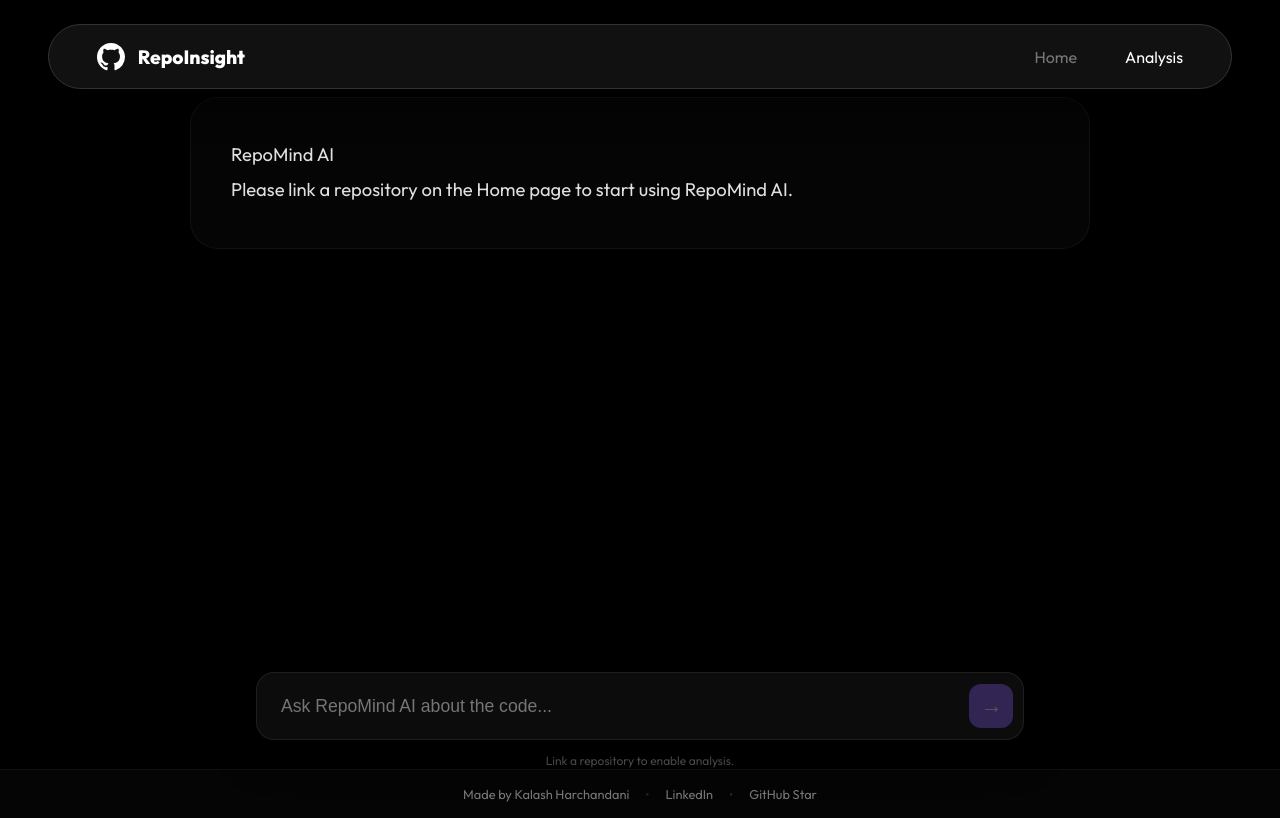
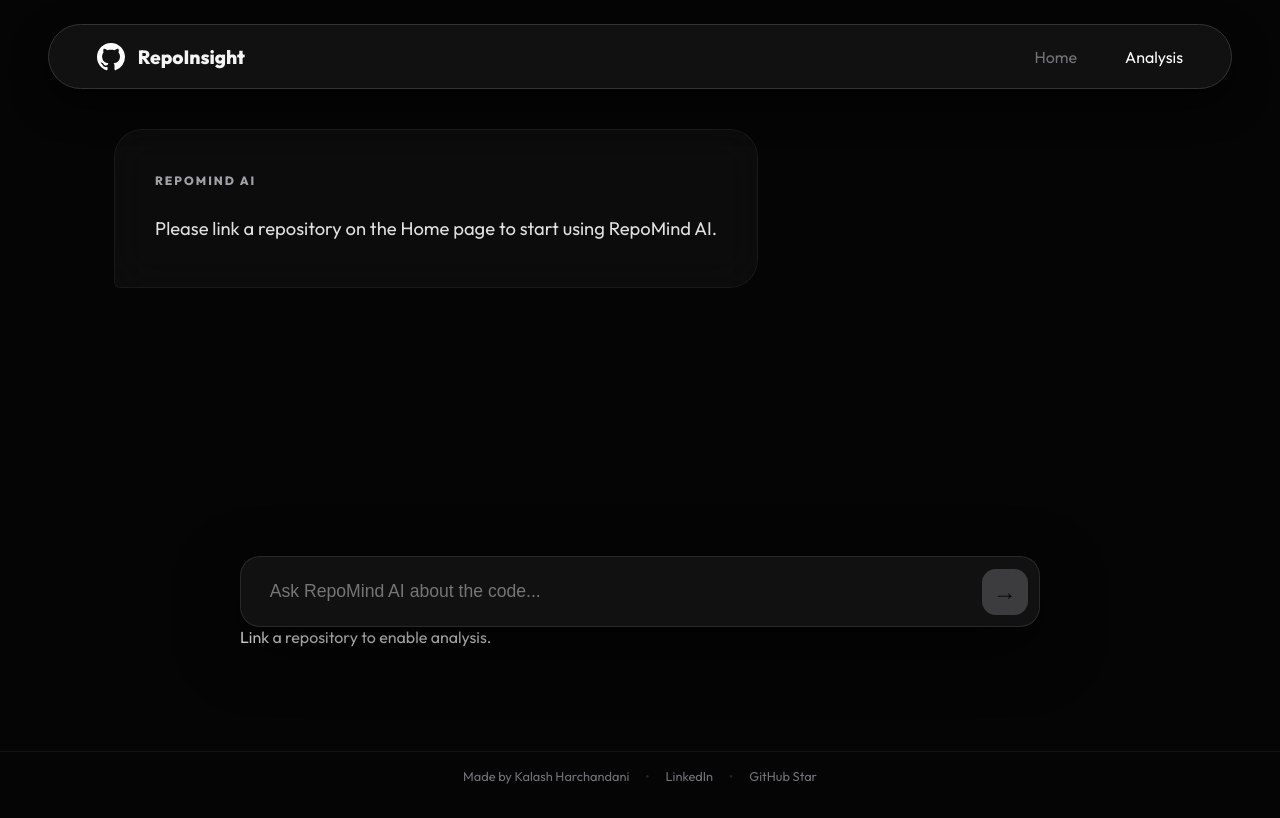
Before and after one commit to Kalash-Harchandani/repoinsight-ai, a React (Create React App) app in the folder client/: page / in a window 1280 px wide. Both pictures are taken after a click on the element "Analysis". Built offline with nearby package versions, Linux system fonts and the light colour scheme.

Commit message:
feat: finalize repomind ai ui refinements and fix query bug

```diff
--- a/client/src/App.js
+++ b/client/src/App.js
@@ -11,15 +11,15 @@
   const [indexing, setIndexing] = useState(false);
   const [indexed, setIndexed] = useState(false);
   const [question, setQuestion] = useState('');
+  const [messages, setMessages] = useState([]);
   const [querying, setQuerying] = useState(false);
-  const [answer, setAnswer] = useState('');
 
   const handleViewChange = (newView) => {
     if (newView === 'home' && (view === 'query' || indexed)) {
       setRepoUrl('');
       setIndexed(false);
       setQuestion('');
-      setAnswer('');
+      setMessages([]);
     }
     setView(newView);
   };
@@ -48,10 +48,16 @@
     }
   };
 
-  const handleQuery = async (pilledQuestion) => {
+  const handleQuery = async (pilledQuestion, isHidden = false) => {
     const q = pilledQuestion || question;
     if (!repoUrl || !q) return;
+
+    // Add user message to history
+    const userMessage = { role: 'user', content: q, hidden: isHidden };
+    setMessages(prev => [...prev, userMessage]);
+    setQuestion('');
     setQuerying(true);
+
     try {
       const response = await fetch('http://localhost:5005/api/query', {
         method: 'POST',
@@ -59,7 +65,10 @@
         body: JSON.stringify({ repoUrl, question: q }),
       });
       const data = await response.json();
-      setAnswer(data.answer);
+
+      // Add AI response to history
+      const aiMessage = { role: 'ai', content: data.answer };
+      setMessages(prev => [...prev, aiMessage]);
     } catch (err) {
       alert('Failed to query backend.');
     } finally {
@@ -87,7 +96,7 @@
             setQuestion={setQuestion}
             handleQuery={handleQuery}
             querying={querying}
-            answer={answer}
+            messages={messages}
           />
         )}
       </main>
--- a/client/src/components/AnalysisView.js
+++ b/client/src/components/AnalysisView.js
@@ -27,8 +27,9 @@
   );
 };
 
-const AnalysisView = ({ repoUrl, question, setQuestion, handleQuery, querying, answer }) => {
+const AnalysisView = ({ repoUrl, question, setQuestion, handleQuery, querying, messages }) => {
   const [summaryRequested, setSummaryRequested] = useState(false);
+  const scrollRef = React.useRef(null);
 
   const getRepoName = (url) => {
     if (!url) return '';
@@ -42,30 +43,52 @@
   const repoName = getRepoName(repoUrl);
 
   useEffect(() => {
-    if (repoUrl && !answer && !querying && !summaryRequested) {
+    if (repoUrl && messages.length === 0 && !querying && !summaryRequested) {
       setSummaryRequested(true);
-      handleQuery('Give me a high-level technical summary of this repository, its architecture, and main purpose.');
+      handleQuery('Provide a concise technical summary (max 150 words) of this repository. Use strong bullet points for architecture and purpose.', true);
     }
-  }, [repoUrl, answer, querying, summaryRequested, handleQuery]);
+  }, [repoUrl, messages.length, querying, summaryRequested, handleQuery]);
+
+  useEffect(() => {
+    if (scrollRef.current) {
+      scrollRef.current.scrollTop = scrollRef.current.scrollHeight;
+    }
+  }, [messages, querying]);
 
   return (
     <div className="repomind-chat-container animate">
       {/* Scrollable Chat Area */}
-      <div className="chat-scroll-area">
-        <div className="message-bubble message-ai">
-          <div className="bubble-header">
-            {repoUrl ? `RepoMind AI : ${repoName}` : 'RepoMind AI'}
+      <div className="chat-scroll-area" ref={scrollRef}>
+        {messages.length === 0 && !querying && (
+          <div className="message-bubble message-ai initial-msg">
+            <div className="bubble-header">RepoMind AI</div>
+            <div className="bubble-content">
+              {repoUrl ? 'Initializing technical analysis...' : 'Please link a repository on the Home page to start using RepoMind AI.'}
+            </div>
           </div>
-          <div className="bubble-content">
-            {querying ? (
-              <div className="animate">RepoMind is thinking...</div>
-            ) : answer ? (
-              <Typewriter text={answer} />
-            ) : (
-              <div>{repoUrl ? 'RepoMind AI is ready. What would you like to know about this codebase?' : 'Please link a repository on the Home page to start using RepoMind AI.'}</div>
-            )}
+        )}
+
+        {messages.filter(m => !m.hidden).map((msg, idx, filtered) => (
+          <div key={idx} className={`message-bubble ${msg.role === 'ai' ? 'message-ai' : 'message-user'}`}>
+            <div className="bubble-header">
+              {msg.role === 'ai' ? `RepoMind AI : ${repoName}` : 'YOU'}
+            </div>
+            <div className="bubble-content">
+              {msg.role === 'ai' && idx === filtered.length - 1 ? (
+                <Typewriter text={msg.content} />
+              ) : (
+                <div style={{ whiteSpace: 'pre-wrap' }}>{msg.content}</div>
+              )}
+            </div>
           </div>
-        </div>
+        ))}
+
+        {querying && (
+          <div className="message-bubble message-ai thinking">
+            <div className="bubble-header">RepoMind AI</div>
+            <div className="bubble-content animate">RepoMind is thinking...</div>
+          </div>
+        )}
       </div>
 
       {/* Sticky Bottom Input Bar */}
--- a/client/src/index.css
+++ b/client/src/index.css
@@ -1,14 +1,14 @@
 @import url('https://fonts.googleapis.com/css2?family=Outfit:wght@300;400;600;800&display=swap');
 
 :root {
-  --primary: #8b5cf6;
-  --primary-glow: rgba(139, 92, 246, 0.4);
-  --bg-black: #000000;
-  --bg-card: #080808;
-  --border: #161616;
-  --text-main: #ffffff;
-  --text-dim: #777777;
-  --glass: rgba(0, 0, 0, 0.85);
+  --primary: #a1a1aa; /* Very Subtle Zinc/Silver */
+  --primary-glow: rgba(161, 161, 170, 0.15);
+  --bg-black: #050505;
+  --bg-card: #0c0c0c;
+  --border: rgba(255, 255, 255, 0.05);
+  --text-main: #f4f4f5;
+  --text-dim: #71717a;
+  --glass: rgba(0, 0, 0, 0.9);
 }
 
 * {
@@ -21,9 +21,9 @@
   font-family: 'Outfit', sans-serif;
   background-color: var(--bg-black);
   color: var(--text-main);
-  overflow-x: hidden;
+  overflow: hidden;
   -webkit-font-smoothing: antialiased;
-  min-height: 100vh;
+  height: 100vh;
 }
 
 /* Background Grid */
@@ -31,7 +31,7 @@
 
 
 .App {
-  min-height: 100vh;
+  height: 100vh;
   display: flex;
   flex-direction: column;
 }
@@ -102,8 +102,12 @@
 }
 
 .view-analysis {
-  align-items: flex-start;
-  padding: 2rem;
+  height: 100%;
+  display: flex;
+  flex-direction: column;
+  padding: 4rem 0; /* Final generous spacing from navbar and footer */
+  overflow: hidden;
+  position: relative;
 }
 
 .content-wrapper {
@@ -278,41 +282,54 @@
   display: flex;
   flex-direction: column;
   width: 100%;
-  max-width: 900px;
+  max-width: 1100px;
   margin: 0 auto;
-  height: calc(100vh - 160px);
+  height: 100%;
   position: relative;
+  padding: 0 1.5rem 140px 1.5rem;
 }
 
 .chat-scroll-area {
   flex: 1;
   overflow-y: auto;
-  padding-bottom: 120px; /* Space for input bar */
   display: flex;
   flex-direction: column;
+  padding-right: 0.5rem;
+  scrollbar-width: thin;
+  scrollbar-color: rgba(255, 255, 255, 0.1) transparent;
+}
+
+.chat-scroll-area::-webkit-scrollbar {
+  width: 6px;
+}
+.chat-scroll-area::-webkit-scrollbar-track {
+  background: transparent;
+}
+.chat-scroll-area::-webkit-scrollbar-thumb {
+  background: rgba(255, 255, 255, 0.1);
+  border-radius: 10px;
 }
 
 .chat-input-wrapper {
-  position: fixed;
-  bottom: 2rem;
+  position: absolute;
+  bottom: 2.5rem;
   left: 50%;
   transform: translateX(-50%);
-  width: 100%;
+  width: calc(100% - 2rem);
   max-width: 800px;
-  padding: 0 1rem;
   z-index: 100;
 }
 
 .chat-input-container {
-  background: rgba(15, 15, 15, 0.8);
-  backdrop-filter: blur(20px);
-  border: 1px solid rgba(255, 255, 255, 0.08);
-  border-radius: 18px;
-  padding: 0.6rem 0.6rem 0.6rem 1.5rem;
+  background: rgba(20, 20, 20, 0.85);
+  backdrop-filter: blur(25px);
+  border: 1px solid rgba(255, 255, 255, 0.1);
+  border-radius: 20px;
+  padding: 0.7rem 0.7rem 0.7rem 1.8rem;
   display: flex;
   align-items: center;
   gap: 1rem;
-  box-shadow: 0 10px 40px rgba(0, 0, 0, 0.5);
+  box-shadow: 0 20px 60px rgba(0, 0, 0, 0.6);
 }
 
 .chat-input-container input {
@@ -321,27 +338,29 @@
   border: none;
   padding: 0.8rem 0;
   font-size: 1.1rem;
+  color: #fff;
   outline: none;
 }
 
 .chat-send-btn {
   background: var(--primary);
-  color: #fff;
+  color: #000;
   border: none;
-  width: 44px;
-  height: 44px;
-  border-radius: 12px;
+  width: 46px;
+  height: 46px;
+  border-radius: 14px;
   display: flex;
   align-items: center;
   justify-content: center;
   cursor: pointer;
-  font-size: 1.4rem;
-  transition: all 0.2s ease;
+  font-size: 1.5rem;
+  font-weight: bold;
+  transition: all 0.3s cubic-bezier(0.16, 1, 0.3, 1);
 }
 
-.chat-send-btn:hover {
-  transform: scale(1.05);
-  box-shadow: 0 0 20px var(--primary-glow);
+.chat-send-btn:hover:not(:disabled) {
+  transform: scale(1.05) translateY(-2px);
+  box-shadow: 0 10px 20px var(--primary-glow);
 }
 
 .chat-send-btn:disabled {
@@ -349,27 +368,49 @@
   cursor: not-allowed;
 }
 
-.input-hint {
-  text-align: center;
-  margin-top: 0.8rem;
-  font-size: 0.75rem;
-  color: var(--text-dim);
-  opacity: 0.6;
-}
-
 .message-bubble {
   padding: 2.5rem;
   border-radius: 28px;
   line-height: 1.9;
   font-size: 1.15rem;
-  background: rgba(255, 255, 255, 0.02);
+  background: rgba(255, 255, 255, 0.03);
   border: 1px solid rgba(255, 255, 255, 0.05);
   backdrop-filter: blur(20px);
-  margin-bottom: 2rem;
+  margin-bottom: 2.5rem;
+  max-width: 90%;
+  animation: slideUp 0.5s cubic-bezier(0.16, 1, 0.3, 1);
 }
 
 .message-ai {
+  align-self: flex-start;
   color: #e0e0e0;
+  border-bottom-left-radius: 6px;
+}
+
+.message-user {
+  align-self: flex-end;
+  background: var(--primary);
+  color: #000;
+  border-bottom-right-radius: 6px;
+  box-shadow: 0 15px 40px var(--primary-glow);
+}
+
+.bubble-header {
+  margin-bottom: 1.2rem;
+  font-size: 0.75rem;
+  font-weight: 800;
+  letter-spacing: 2px;
+  text-transform: uppercase;
+  color: var(--primary);
+}
+
+.message-user .bubble-header {
+  color: rgba(0, 0, 0, 0.6);
+}
+
+@keyframes slideUp {
+  from { opacity: 0; transform: translateY(20px); }
+  to { opacity: 1; transform: translateY(0); }
 }
 
 .typewriter-cursor {
```
Also changed, not shown: 2 other files (tests, documents, lock files or other folders).
